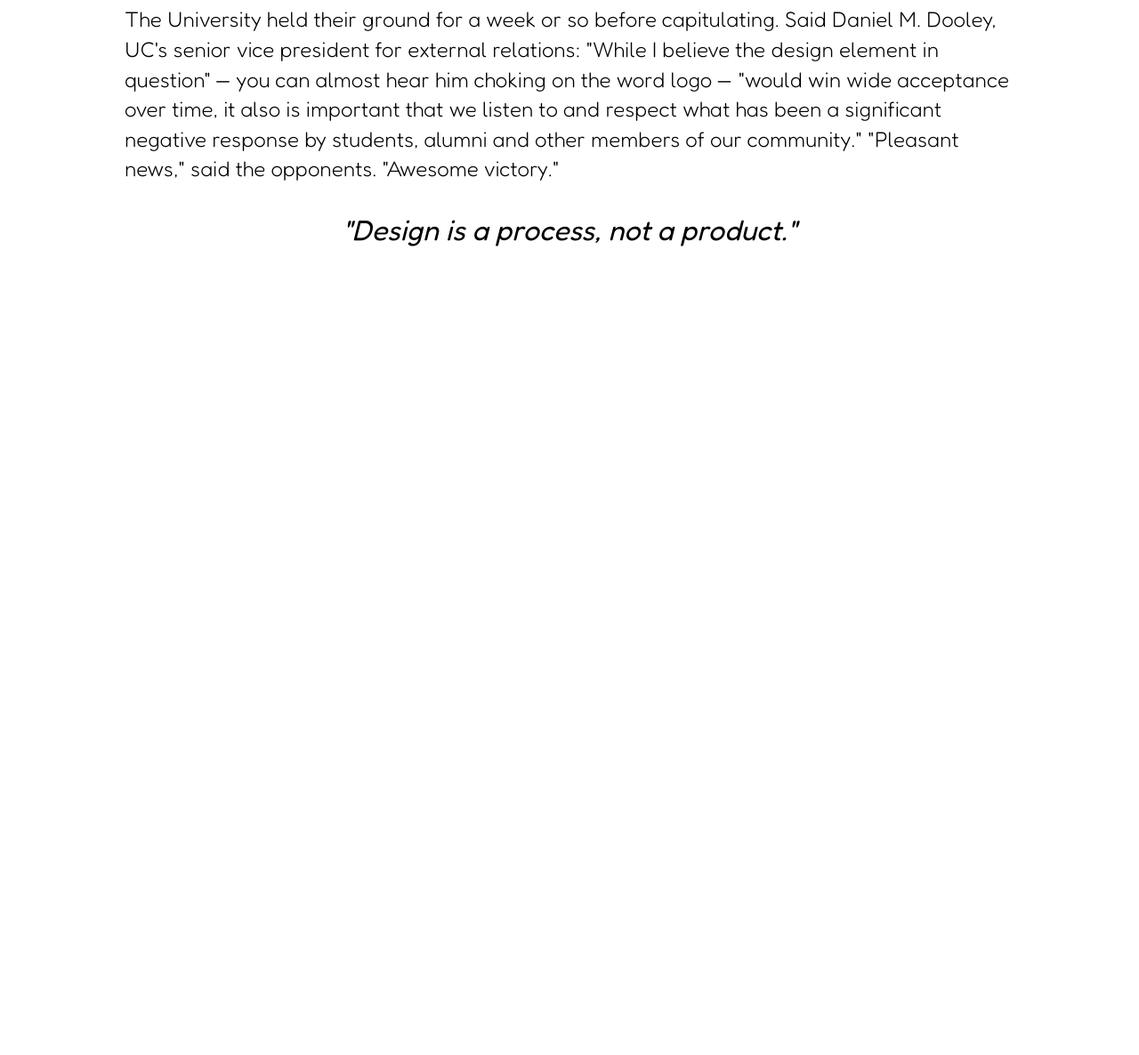
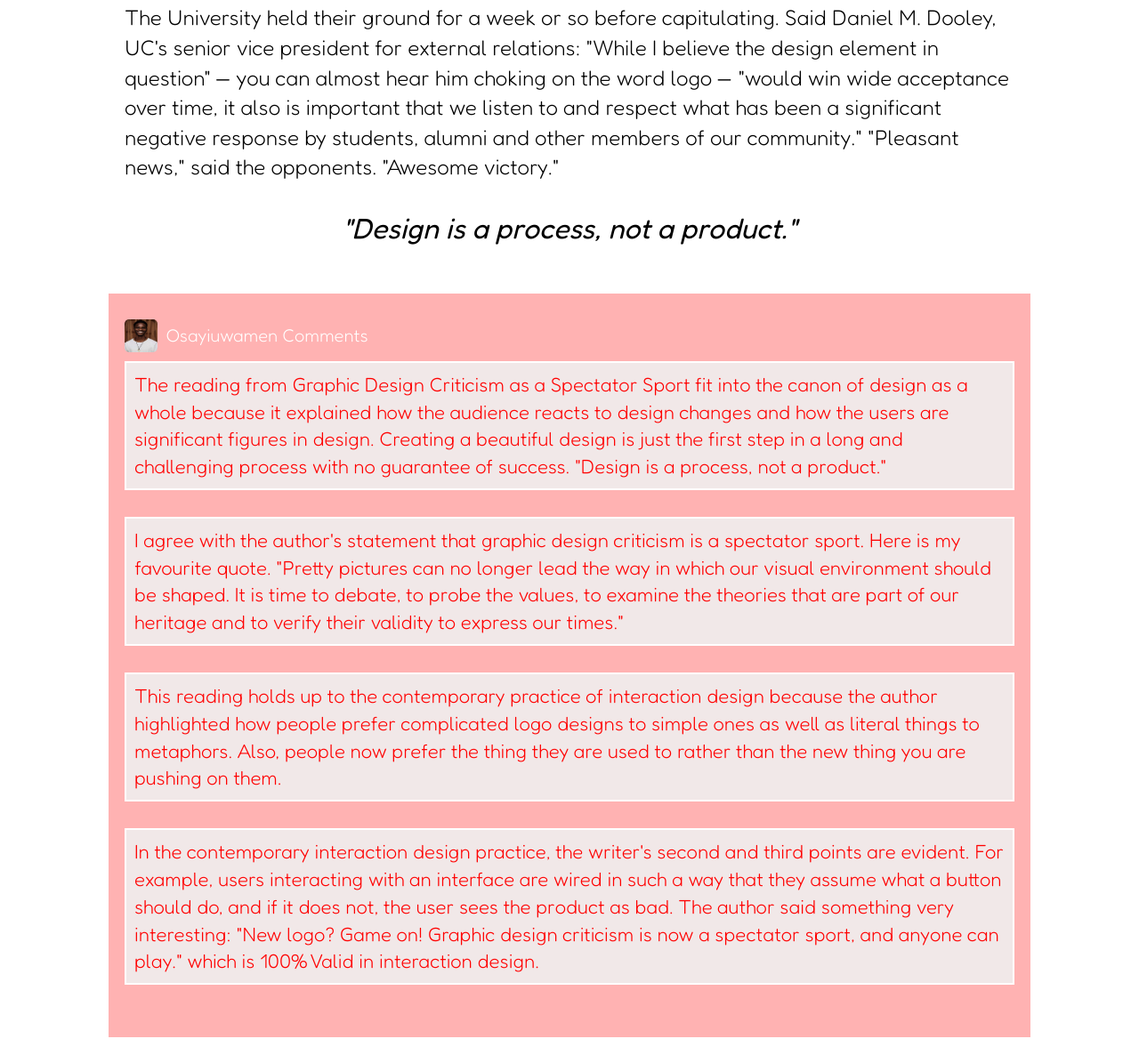
Before and after one commit to Osayiuwamen/Manuscript, a plain HTML site: page index.html in a window 1280 px wide. Shown: the part 1334-2520 px from the top of the page at 89% size. Before the commit the page ends 1646 px from the top, so only its background shows below. Drawn offline with Linux system fonts and the light colour scheme.

Commit message:
Added comment session

```diff
--- a/Style.css
+++ b/Style.css
@@ -1,13 +1,14 @@
-*{
+* {
     margin: 0;
     padding: 0;
 }
 
-body{
+body {
     font-family: 'Fredoka', sans-serif;
     /* background-color: blue; */
 }
-div{
+
+.first-block {
     max-width: 1000px;
     margin-top: 50px;
     margin-right: auto;
@@ -18,26 +19,29 @@ div{
     padding-right: 100px;
     padding-left: 100px;
 }
-em{
+
+em {
     font-size: 20px;
     line-height: 130.5%;
     letter-spacing: 6%;
 }
-h1{
+
+h1 {
     font-size: 40px;
     /* line-height: 130.5%; */
     letter-spacing: 6%;
     font-weight: 700;
     margin-bottom: 50px;
 }
-span{
+
+span {
     font-size: 22px;
     letter-spacing: 18%;
     font-weight: 600;
     color: red;
 }
 
-.secondary-text{
+.secondary-text {
     font-size: 25px;
     line-height: 102%;
     letter-spacing: 6%;
@@ -45,7 +49,7 @@ span{
     font-weight: 500;
 }
 
-p   {
+p {
     font-size: 24px;
     line-height: 140%;
     letter-spacing: 6%;
@@ -53,14 +57,55 @@ p   {
     font-weight: 300;
 }
 
-.Red-middletext{
+.Red-middletext {
     color: red;
     font-style: italic;
     font-weight: 400;
 }
-.centered-text{
+
+.centered-text {
     font-size: 32px;
     font-weight: 400;
     text-align: center;
     font-style: italic;
 }
+
+/* second block */
+.second-block {
+    max-width: 1000px;
+    margin-top: 50px;
+    margin-right: auto;
+    margin-bottom: 20px;
+    margin-left: auto;
+    background-color: rgba(255, 0, 0, 0.3);
+    padding: 29px 18px;
+}
+
+.second-block div {
+    display: flex;
+    align-items: center;
+    margin-bottom: 10px;
+    gap: 10px;
+}
+
+.second-block div img {
+    width: 37px;
+    height: 37px;
+    border-radius: 5px;
+}
+
+span {
+    font-size: 20px;
+    font-weight: 300;
+    color: #fff;
+}
+
+.second-block p {
+    font-weight: 300;
+    color: #FF0000;
+    background-color: #F1E8E8;
+    border: 2px solid #fff;
+    font-size: 22px;
+    letter-spacing: 6%;
+    padding: 9px;
+}
--- a/index.html
+++ b/index.html
@@ -7,36 +7,87 @@
     <meta name="viewport" content="width=device-width, initial-scale=1.0">
     <link rel="preconnect" href="https://fonts.googleapis.com">
     <link rel="preconnect" href="https://fonts.gstatic.com" crossorigin>
-<link href="https://fonts.googleapis.com/css2?family=Fredoka:wght@300;400;500;600;700&display=swap" rel="stylesheet">
+    <link href="https://fonts.googleapis.com/css2?family=Fredoka:wght@300;400;500;600;700&display=swap"
+        rel="stylesheet">
     <link rel="stylesheet" href="Style.css">
     <title>Document</title>
 </head>
+
 <body>
-<div>
+    <div class="first-block">
         <em>Michael Bierut | Essays | 01.14.13 </em>
         <h1>Graphic Design Criticism <br>
             as a Spectator Sport</h1>
         <span>Part Two</span>
         <p class="secondary-text">Everybody Wants to Go to Harvard</p>
-<p>Earlier last year, the University of California quietly unveiled a new logo. Much has changed since 2009, including the notion that you can quietly unveil a logo. The logo was, eventually,
+        <p>Earlier last year, the University of California quietly unveiled a new logo. Much has changed since 2009,
+            including the notion that you can quietly unveil a logo. The logo was, eventually,
             inevitably noticed.
         </p>
-<p>After Tropicana, after the "epic fail" Gap debacle, after the seizure-inducing London 2012 affair, no one should have been surprised by what happened next. In fact, you almost had a sense that we all knew our roles in the drama to come: New logo? Game on!  Graphic design criticism is now a spectator sport, and anyone can play.</p>
-<p class="Red-middletext">Creating a beautiful design is just the first step in a long and challenging process with
-    no guarantee of success. Users hardly welcome change, but as a designer, you can assure your audience that the new change will grow on them. In other words, you must sell it by educating our audience to understand the process and context of the change.</p>
-<p>The review on Brand New, Armin Vit's amazingly popular logo review website, was mixed. The new UC logo was contemporary and abstract, and sat at the center of a smart and attractive new visual system, a very professional job by the University's in-house design team.
+        <p>After Tropicana, after the "epic fail" Gap debacle, after the seizure-inducing London 2012 affair, no one
+            should have been surprised by what happened next. In fact, you almost had a sense that we all knew our roles
+            in the drama to come: New logo? Game on! Graphic design criticism is now a spectator sport, and anyone can
+            play.</p>
+        <p class="Red-middletext">Creating a beautiful design is just the first step in a long and challenging process
+            with
+            no guarantee of success. Users hardly welcome change, but as a designer, you can assure your audience that
+            the new change will grow on them. In other words, you must sell it by educating our audience to understand
+            the process and context of the change.</p>
+        <p>The review on Brand New, Armin Vit's amazingly popular logo review website, was mixed. The new UC logo was
+            contemporary and abstract, and sat at the center of a smart and attractive new visual system, a very
+            professional job by the University's in-house design team.
         <p>Significantly, it was meant to represent the University of California system, the holding company,
-    in effect, for UCLA, UC Berkeley, UC Davis, and the other schools in the network. All of them would keep their existing logos. Brand New commenters tend to be other graphic designers. Some liked it,
+            in effect, for UCLA, UC Berkeley, UC Davis, and the other schools in the network. All of them would keep
+            their existing logos. Brand New commenters tend to be other graphic designers. Some liked it,
             some didn't.</p>
-    <p>There was no such ambivalence on the part of the UC community of students, faculty and alumni. They basically went crazy with rage. A petition on Change.org — "Stop the new UC logo" — got over 54,000 signatures. </p>
+        <p>There was no such ambivalence on the part of the UC community of students, faculty and alumni. They basically
+            went crazy with rage. A petition on Change.org — "Stop the new UC logo" — got over 54,000 signatures. </p>
         <p>The outcry spread to the general press coverage, who called it "one of the worst logo rebrands
-        in history", "revolting" and "a fiasco." Some in the graphic design community attempted to rally around the embattled designers, including Armin Vit, who wrote a none-too-subtle response to the critics that included the suggestion: "Shut up. Seriously. Shut up."</p>
- <p>The University held their ground for a week or so before capitulating. Said Daniel M. Dooley, UC's senior vice president for external relations: "While I believe the design element in question" — you can almost hear him choking on the word logo — "would win wide acceptance over time, it also
-    is important that we listen to and respect what has been a significant negative response by students, alumni and other members of our community." "Pleasant news," said the opponents.
+            in history", "revolting" and "a fiasco." Some in the graphic design community attempted to rally around the
+            embattled designers, including Armin Vit, who wrote a none-too-subtle response to the critics that included
+            the suggestion: "Shut up. Seriously. Shut up."</p>
+        <p>The University held their ground for a week or so before capitulating. Said Daniel M. Dooley, UC's senior
+            vice president for external relations: "While I believe the design element in question" — you can almost
+            hear him choking on the word logo — "would win wide acceptance over time, it also
+            is important that we listen to and respect what has been a significant negative response by students, alumni
+            and other members of our community." "Pleasant news," said the opponents.
             "Awesome victory."</p>
         <p class="centered-text">"Design is a process, not a product."</p>
 
     </div>
+    <div class="second-block">
+        <div>
+            <img src="Osayiuwamen Photograph..jpg" alt="Picture of bobby eating burger">
+            <span>Osayiuwamen Comments</span>
+        </div>
+        <p>The reading from Graphic Design Criticism as a Spectator Sport fit into the canon of design as a whole
+            because it
+            explained how the audience reacts to design changes and how the users are significant figures in design.
+            Creating a
+            beautiful design is just the first step in a long and challenging process with no guarantee of success.
+            "Design is a
+            process, not a product."</p>
+        <p>I agree with the author's statement that graphic design criticism is a spectator sport. Here is my favourite
+            quote.
+            "Pretty pictures can no longer lead the way in which our visual environment should be shaped. It is time to
+            debate, to
+            probe the values, to examine the theories that are part of our heritage and to verify their validity to
+            express our
+            times."</p>
+        <p>This reading holds up to the contemporary practice of interaction design because the author highlighted how
+            people
+            prefer complicated logo designs to simple ones as well as literal things to metaphors. Also, people now
+            prefer the thing
+            they are used to rather than the new thing you are pushing on them.</p>
+        <p>In the contemporary interaction design practice, the writer's second and third points are evident. For
+            example, users
+            interacting with an interface are wired in such a way that they assume what a button should do, and if it
+            does not, the
+            user sees the product as bad.
+            The author said something very interesting: "New logo? Game on! Graphic design criticism
+            is now a spectator sport, and anyone can play." which is 100% Valid in interaction design.</p>
+    </div>
 
 </body>
+
 </html>
```
Also changed, not shown: Osayiuwamen Photograph..jpg (added). Lines whose indentation alone changed are shown as unchanged.
